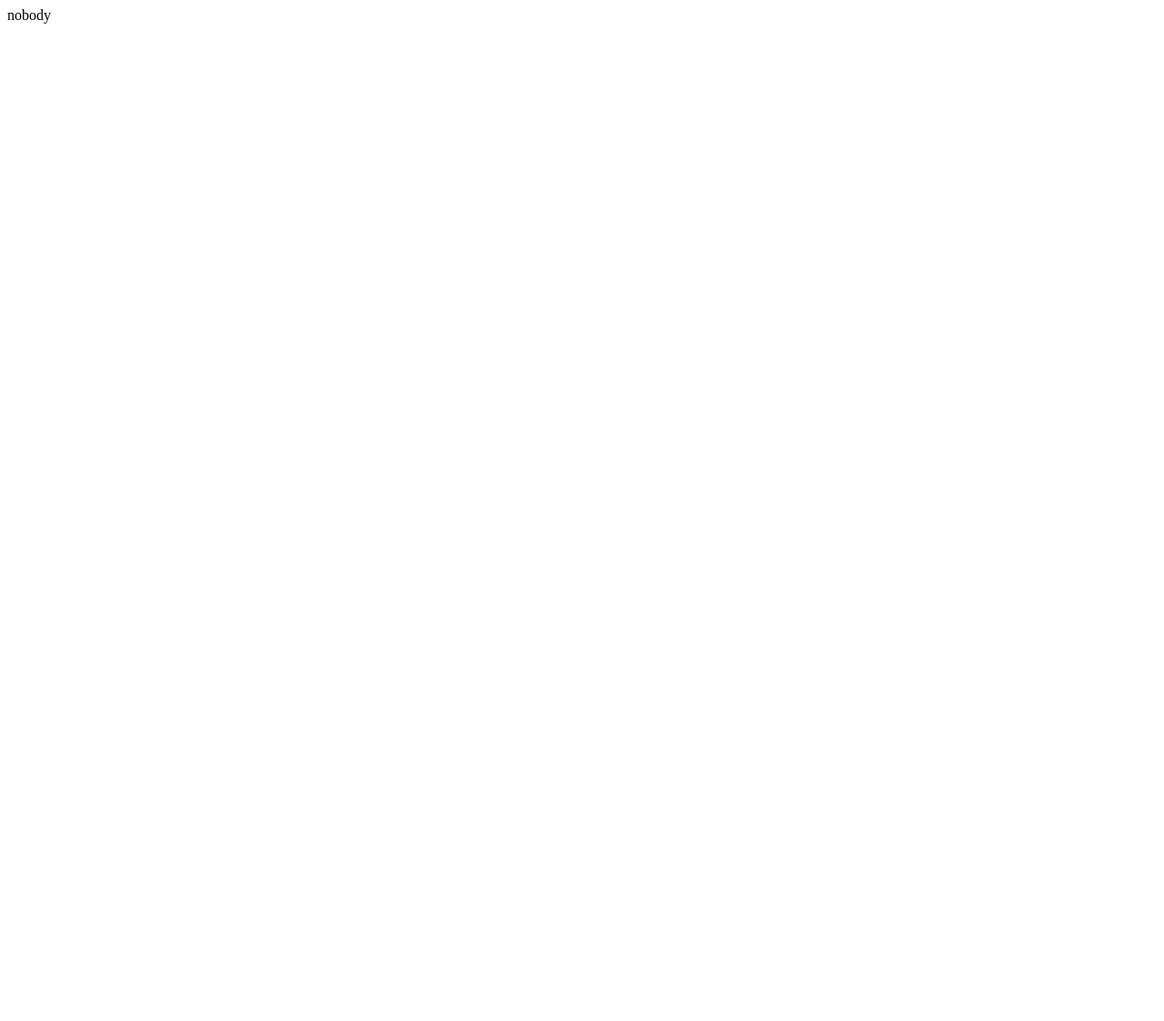
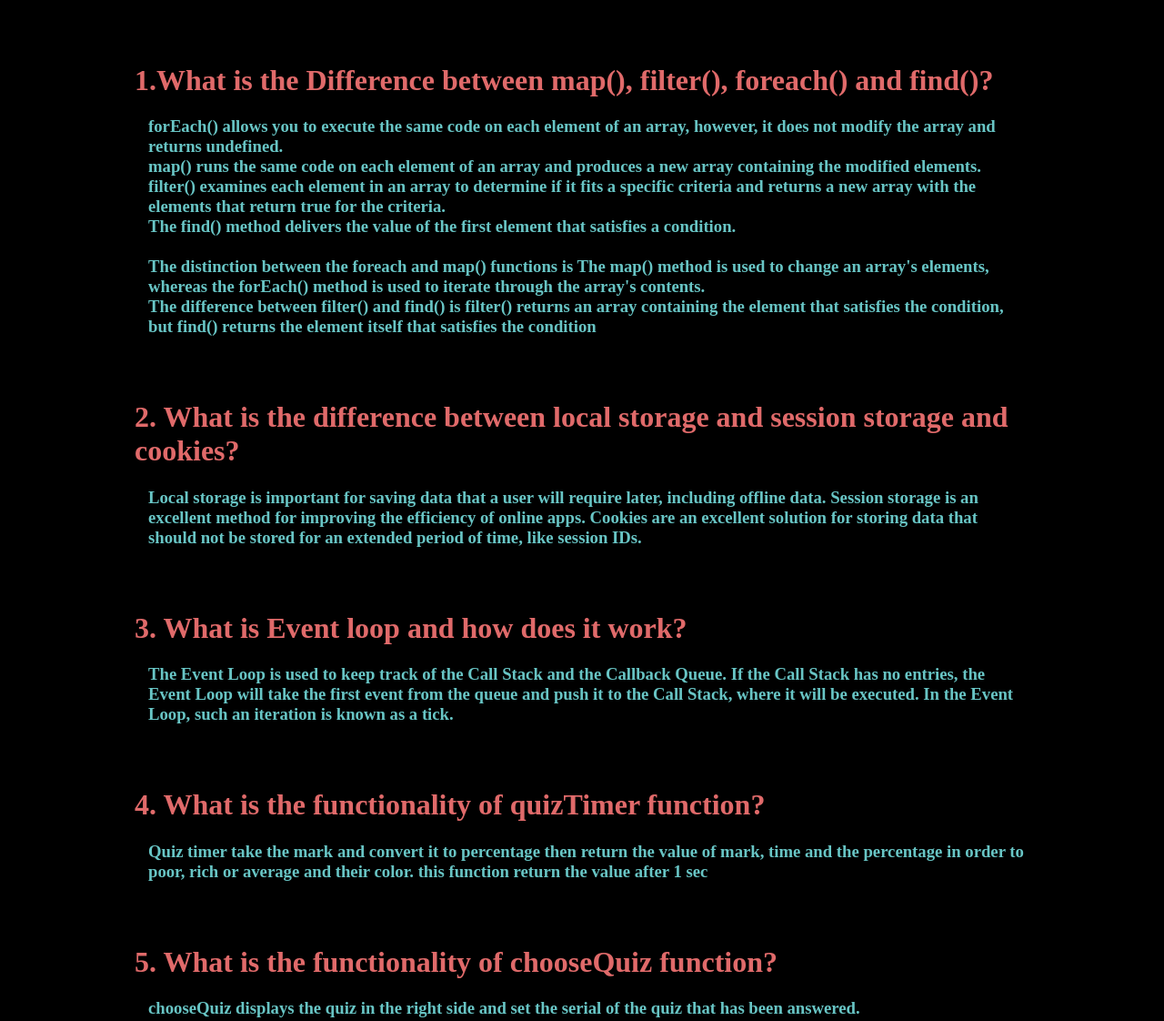
Before and after one commit to Mojaer/PGHero-assignment-7, a plain HTML site: page blogpage.html in a window 1280 px wide. Shown: the whole page at 91% size. Before the commit the page ends 800 px from the top, so only its background shows below. Drawn offline with Linux system fonts and the light colour scheme.

Commit message:
all question answered in blog

```diff
--- a/blogpage.html
+++ b/blogpage.html
@@ -6,10 +6,79 @@
     <meta http-equiv="X-UA-Compatible" content="IE=edge">
     <meta name="viewport" content="width=device-width, initial-scale=1.0">
     <title>Document</title>
+    <style>
+        body {
+            background: black;
+        }
+
+        body div {
+            margin: 70px;
+
+        }
+
+        body div h1 {
+            color: rgb(224, 106, 106);
+        }
+
+        body div h3 {
+            color: rgb(104, 197, 197);
+            margin-left: 15px;
+        }
+    </style>
 </head>
 
 <body>
-    nobody
+    <div>
+        <div>
+            <h1>1.What is the Difference between map(), filter(), foreach() and find()?</h1>
+            <h3>forEach() allows you to execute the same code on each element of an array, however, it does not modify
+                the array and
+                returns undefined. <br>
+                map() runs the same code on each element of an array and produces a new array containing the modified
+                elements. <br>
+                filter() examines each element in an array to determine if it fits a specific criteria and returns a new
+                array with the
+                elements that return true for the criteria. <br> The find() method delivers the value of the first
+                element that satisfies a condition. <br><br> The distinction between the foreach and map() functions is
+                The map() method is used to change an array's elements,
+                whereas the forEach() method is used to iterate through the array's contents. <br> The difference
+                between filter() and find() is filter() returns an array
+                containing the element that satisfies the condition,
+                but find() returns the element itself
+                that satisfies the condition
+
+            </h3>
+        </div>
+        <div>
+            <h1>2. What is the difference between local storage and session storage and cookies?</h1>
+            <h3>Local storage is important for saving data that a user will require later, including offline data.
+                Session storage is an
+                excellent method for improving the efficiency of online apps. Cookies are an excellent solution for
+                storing data
+                that should not be stored for an extended period of time, like session IDs.</h3>
+        </div>
+        <div>
+            <h1>3. What is Event loop and how does it work?</h1>
+            <h3>The Event Loop is used to keep track of the Call Stack and the Callback Queue. If the Call Stack has no
+                entries, the
+                Event Loop will take the first event from the queue and push it to the Call Stack, where it will be
+                executed. In the
+                Event Loop, such an iteration is known as a tick.</h3>
+        </div>
+        <div>
+            <h1>4. What is the functionality of quizTimer function?</h1>
+            <h3>Quiz timer take the mark and convert it to percentage then return the value of mark, time and the
+                percentage in order to poor, rich or average and their color. this function return the value after 1 sec
+            </h3>
+        </div>
+        <div>
+            <h1>5. What is the functionality of chooseQuiz function?</h1>
+            <h3>
+                chooseQuiz displays the quiz in the right side and set the serial of the quiz that has been answered.
+            </h3>
+        </div>
+    </div>
+
 
 </body>
 
```
